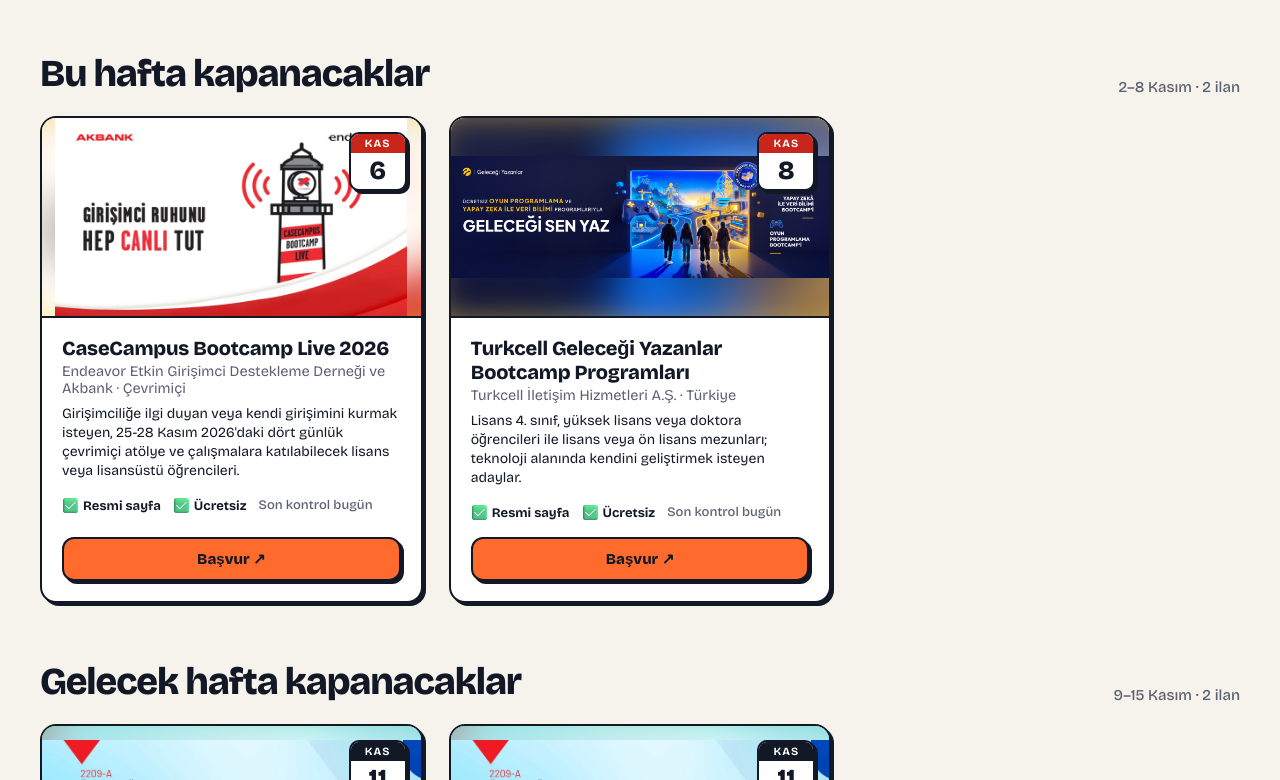
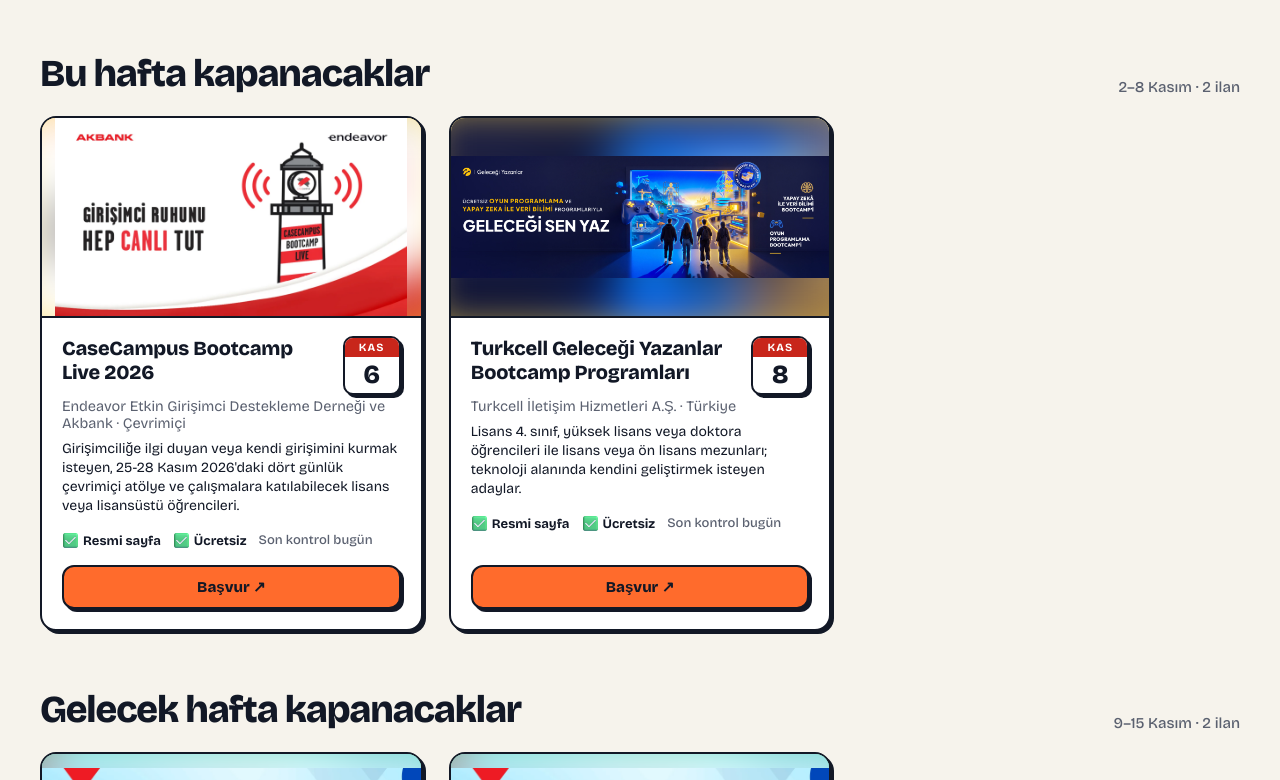
Before and after one commit to AlptekinZengin/Firsat-Takvimi, a Next.js app: page / in a window 1280 px wide. Shown: the part 1500-2280 px from the top of the page. Built offline with nearby package versions, Linux system fonts and the light colour scheme.

Commit message:
Paket 4: mobil duzen ve tarih yapragi kart govdesinde
Mobilde hamburger menu, 34px baslik, yana kayan bolum kutulari,
kucultulmus kart olculeri. Gorselli kartlarda tarih yapragi afisin
ustunden alinip baslik satirina tasindi (her ekranda).

Co-Authored-By: Claude Opus 5.5 <noreply@anthropic.com>

```diff
--- a/app/IlanKarti.tsx
+++ b/app/IlanKarti.tsx
@@ -92,6 +92,16 @@ export function IlanKarti({ ilan, bugun, bicim, id }: IlanKartiProps) {
 
   const buyuk = bicim === "buyuk";
   const kapakBasligi = ilan.baslik.replace(/^Örnek\s+/i, "");
+  const yaprak = !buyuk && (
+    <time
+      className={`yaprak ${ilan.gorsel ? "ici " : ""}${kalan <= 7 ? "acil" : ""}`}
+      dateTime={ilan.son_basvuru}
+      aria-label={`Son başvuru: ${tarihYaz(ilan.son_basvuru)}, ${kalan} gün kaldı`}
+    >
+      <b>{ay}</b>
+      <span>{tarih.getUTCDate()}</span>
+    </time>
+  );
 
   return (
     <article id={id} className={buyuk ? "one kutu" : "kart kutu"}>
@@ -108,16 +118,7 @@ export function IlanKarti({ ilan, bugun, bicim, id }: IlanKartiProps) {
             <img className="nesne" src={`/3d/${bolum.nesne}.png`} alt="" />
           </>
         )}
-        {!buyuk && (
-          <time
-            className={`yaprak ${kalan <= 7 ? "acil" : ""}`}
-            dateTime={ilan.son_basvuru}
-            aria-label={`Son başvuru: ${tarihYaz(ilan.son_basvuru)}, ${kalan} gün kaldı`}
-          >
-            <b>{ay}</b>
-            <span>{tarih.getUTCDate()}</span>
-          </time>
-        )}
+        {!ilan.gorsel && yaprak}
       </div>
       <div className="bilgi">
         {buyuk && (
@@ -128,7 +129,12 @@ export function IlanKarti({ ilan, bugun, bicim, id }: IlanKartiProps) {
             {ilan.etkinlik_tarihi && <span>Etkinlik: {tarihYaz(ilan.etkinlik_tarihi)}</span>}
           </div>
         )}
-        <h3>{ilan.baslik}</h3>
+        {!buyuk && ilan.gorsel ? (
+          <div className="bas-satir">
+            <h3>{ilan.baslik}</h3>
+            {yaprak}
+          </div>
+        ) : <h3>{ilan.baslik}</h3>}
         {!buyuk && <p className="d">{ilan.duzenleyen} · {ilan.yer}{ornek}</p>}
         <p className="kim">{kimler}</p>
         {buyuk && (
--- a/app/IlanListesi.tsx
+++ b/app/IlanListesi.tsx
@@ -9,6 +9,12 @@ import { Vitrin } from "./Vitrin";
 import { grupNotu, tarihGruplari } from "./ilan-gruplari";
 
 type IlanListesiProps = { ilanlar: IlanGorunur[]; derlemeGunu: string };
+
+const menuBaglantilari = [
+  { href: "#bolumler", ad: "Bölümler" },
+  { href: "#guven", ad: "Nasıl kontrol ediyoruz?" },
+  { href: "#ilanlar", ad: "Bu hafta kapananlar", sinif: "b" },
+];
 
 export function IlanListesi({ ilanlar, derlemeGunu }: IlanListesiProps) {
   const [bolum, setBolum] = useState("");
@@ -52,10 +58,14 @@ export function IlanListesi({ ilanlar, derlemeGunu }: IlanListesiProps) {
           <img src="/3d/spiral.png" alt="" />Fırsat Takvimi
         </a>
         <div className="nl">
-          <a href="#bolumler">Bölümler</a>
-          <a href="#guven">Nasıl kontrol ediyoruz?</a>
-          <a className="b" href="#ilanlar">Bu hafta kapananlar</a>
+          {menuBaglantilari.map((b) => <a key={b.href} className={b.sinif} href={b.href}>{b.ad}</a>)}
         </div>
+        <details className="menu">
+          <summary aria-label="Menüyü aç">☰</summary>
+          <div className="nl kutu">
+            {menuBaglantilari.map((b) => <a key={b.href} className={b.sinif} href={b.href}>{b.ad}</a>)}
+          </div>
+        </details>
       </nav>
       <Vitrin ilanlar={acikIlanlar} bugun={bugun} />
       <form className="ara kutu" role="search" onSubmit={(e) => e.preventDefault()}>
--- a/app/globals.css
+++ b/app/globals.css
@@ -24,6 +24,7 @@ nav { display: flex; align-items: center; justify-content: space-between; min-he
 .logo img { width: 40px; }
 .nl { display: flex; gap: 30px; font-size: 16px; font-weight: 600; align-items: center; }
 .nl .b { background: var(--m); color: white; padding: 9px 16px; border-radius: 10px; }
+.menu { display: none; }
 .hero { background: var(--gece); color: white; border-radius: 28px; position: relative; padding: 58px 60px 120px; min-height: 520px; }
 .hero .sol { width: min(340px, 100%); position: relative; }
 .hero h1 { font-size: 46px; line-height: 1.02; font-weight: 800; letter-spacing: -.035em; }
@@ -197,6 +198,9 @@ footer { padding: 34px 0 46px; font-size: 13px; color: var(--g); }
 }
 .yaprak span { display: block; font-size: 26px; font-weight: 800; padding: 2px 0 3px; }
 .yaprak.acil b { background: #C8261B; }
+.bas-satir { display: flex; justify-content: space-between; align-items: flex-start; gap: 12px; }
+.bas-satir h3 { min-width: 0; }
+.yaprak.ici { position: static; flex-shrink: 0; }
 .geri { display: flex; margin-top: 22px; }
 .geri div {
   background: var(--z); border: 2px solid var(--m); border-radius: 12px;
@@ -224,29 +228,48 @@ footer { padding: 34px 0 46px; font-size: 13px; color: var(--g); }
 }
 @media (max-width: 700px) {
   .kap { width: calc(100% - 32px); }
-  nav { flex-wrap: wrap; padding: 16px 0; }
-  .nl { flex-wrap: wrap; gap: 12px; font-size: 13px; }
-  .hero { padding: 36px 24px 90px; min-height: 0; }
-  .hero h1 { font-size: 48px; }
+  :focus-visible { outline: 3px solid var(--tur); outline-offset: 2px; }
+  nav { flex-wrap: nowrap; padding: 14px 0; position: relative; }
+  .logo { font-size: 20px; }
+  .logo img { width: 34px; }
+  nav > .nl { display: none; }
+  .menu { display: block; position: relative; flex-shrink: 0; }
+  .menu summary { display: flex; align-items: center; justify-content: center; width: 44px; height: 44px; border: 2px solid var(--m); border-radius: 12px; background: white; box-shadow: 2px 2px 0 var(--m); font-size: 22px; list-style: none; cursor: pointer; }
+  .menu summary::-webkit-details-marker { display: none; }
+  .menu .nl { position: absolute; right: 0; top: 52px; z-index: 10; background: white; padding: 10px; flex-direction: column; align-items: stretch; gap: 0; width: max-content; }
+  .menu .nl a { padding: 12px 14px; font-size: 16px; font-weight: 600; }
+  .hero { padding: 28px 20px 84px; min-height: 0; }
+  .hero h1 { font-size: 34px; line-height: 1.02; }
+  .hero p { font-size: 15px; }
   .ara { width: calc(100% - 24px); flex-wrap: wrap; gap: 8px; }
   .ara input { flex-basis: 100%; width: 100%; }
   .ara select { flex: 1; width: 0; }
   .ara input, .ara select, .ara button { padding: 12px; font-size: 14px; }
-  .bolum { grid-template-columns: repeat(3, minmax(0, 1fr)); gap: 8px; }
-  .bl { padding: 10px 4px; }
+  .bolum { display: flex; overflow-x: auto; gap: 10px; scroll-snap-type: x mandatory; padding: 4px 4px 10px; margin-left: -4px; margin-right: -4px; scrollbar-width: none; }
+  .bolum::-webkit-scrollbar { display: none; }
+  .bl { flex: 0 0 96px; scroll-snap-align: start; padding: 10px 6px; }
+  .bl img { width: 44px; }
   .bl b { font-size: 13px; }
-  .bas { flex-direction: column; align-items: flex-start; margin-top: 38px; }
-  h2 { font-size: 30px; }
+  .bas { flex-direction: column; align-items: flex-start; margin-top: 32px; }
+  h2 { font-size: 26px; }
   .bas small { text-align: left; }
   .one, .izg { grid-template-columns: minmax(0, 1fr); }
-  .one .afis { min-height: 300px; border-right: 0; border-bottom: 2px solid var(--m); padding: 22px; }
+  .one .afis { min-height: 260px; border-right: 0; border-bottom: 2px solid var(--m); padding: 22px; }
   .one .afis .nesne { width: 160px; }
-  .one .bilgi { padding: 24px 20px; }
+  .one .bilgi { padding: 20px; }
+  .one h3 { font-size: 26px; }
+  .geri b { font-size: 28px; }
+  .geri { margin-top: 16px; }
+  .kart h3 { font-size: 18px; }
+  .kart .bilgi { padding: 16px 16px 18px; }
+  .kart .afis { height: 180px; }
+  .kim { font-size: 13.5px; }
 
 
   .sat { grid-template-columns: 64px minmax(0, 1fr); gap: 12px; padding: 16px; }
   .sat .son-tarih, .sat .btn { grid-column: 2; }
-  .guv { grid-template-columns: minmax(0, 1fr); padding: 26px; gap: 24px; }
+  .guv { grid-template-columns: minmax(0, 1fr); padding: 24px 20px; gap: 24px; }
+  .guv h2 { font-size: 28px; }
   .guv img { margin: 0; width: 120px; }
   .guv img { flex-shrink: 0; }
 }
```
